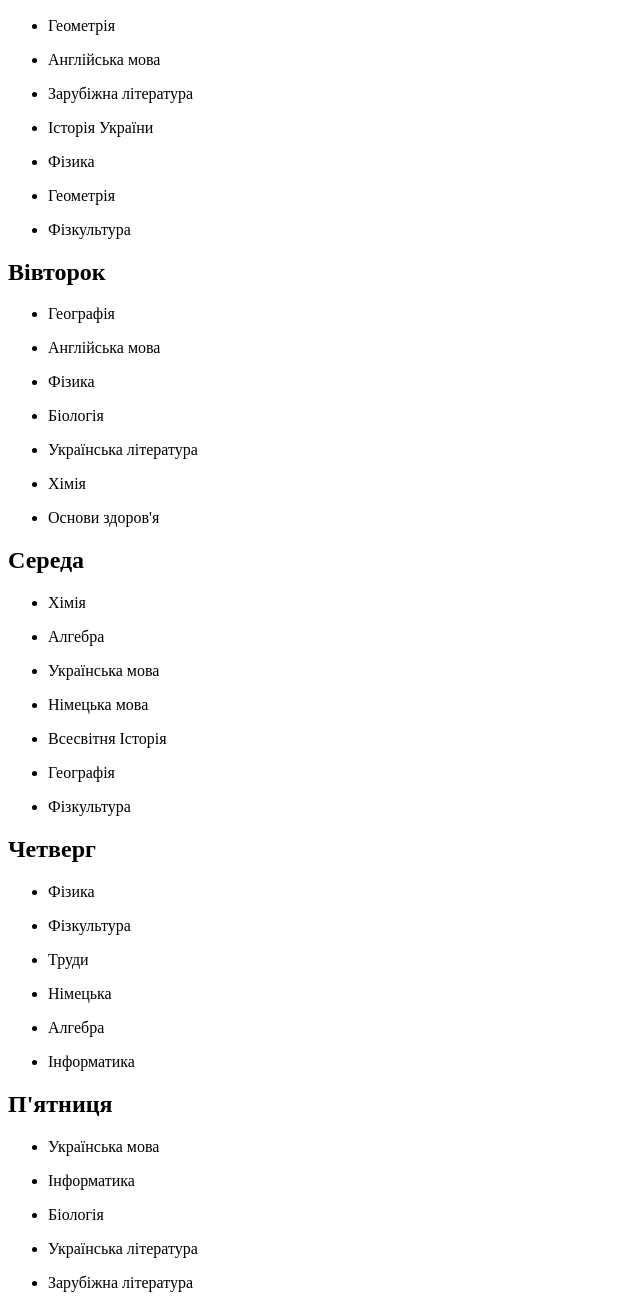
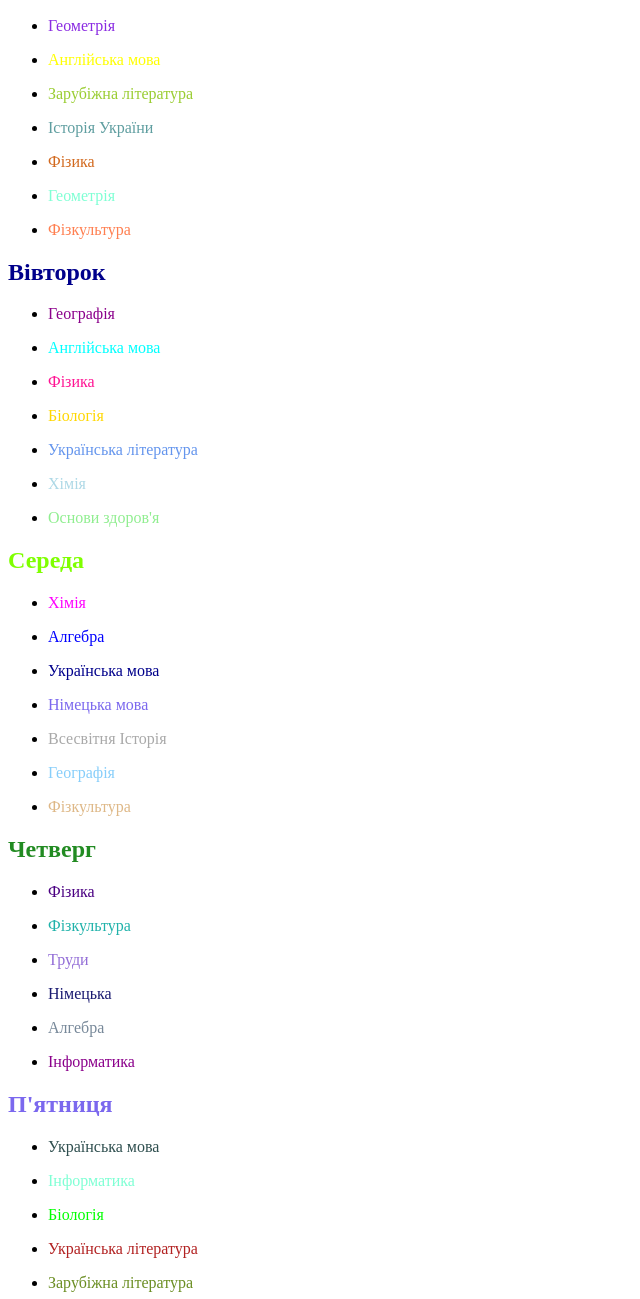
Before and after one commit to Anastasiya1301/homework8, a plain HTML site: page index.html in a window 1280 px wide. Shown: the part 401-1700 px from the top of the page, without its empty margins (0-640 px from the left). Drawn offline with Linux system fonts and the light colour scheme.

Commit message:
перекрасили

```diff
--- a/css/style.css
+++ b/css/style.css
@@ -13,3 +13,120 @@ p:nth-child(7){
 .yellow{
     color: yellow;
 }
+.subtitle{
+    color: brown;
+}
+.text1{
+    color: blueviolet;
+}
+.text2{
+    color: yellow;
+}
+.text3{
+    color: yellowgreen;
+}
+.text4{
+    color: cadetblue;
+}
+.text5{
+    color: chocolate;
+}
+.text6{
+    color: aquamarine;
+}
+#text7{
+    color: coral;
+}
+.text8{
+    color: darkmagenta;
+}
+.subtitle2{
+    color: darkblue;
+}
+.text9{
+    color: aqua;
+}
+.text10{
+    color: deeppink;
+}
+.text11{
+    color: gold;
+}
+.text12{
+    color: cornflowerblue;
+}
+.text13{
+    color: lightblue;
+}
+.text14{
+    color: lightgreen;
+}
+.subtitle3{
+    color:chartreuse;
+}
+.text15{
+    color: fuchsia;
+}
+.text16{
+    color: blue;
+}
+.text17{
+    color: darkblue;
+}
+#text-deutsch{
+    color: mediumslateblue;
+}
+.text18{
+    color: darkgrey;
+}
+.text19{
+    color: lightskyblue;
+}
+.text20{
+    color: burlywood;
+}
+.subtitle4{
+    color: forestgreen;
+}
+.text21{
+    color: indigo;
+}
+.text22{
+    color: lightseagreen;
+}
+.text23{
+    color: rgb(147, 110, 215);
+}
+.text24{
+    color: midnightblue;
+}
+.text25{
+    color: lightslategray;
+}
+.text26{
+    color: darkmagenta;
+}
+.subtitle5{
+    color: mediumslateblue;
+}
+.text27{
+    color: darkslategray;
+}
+.text28{
+    color: aquamarine;
+}
+.text29{
+    color: lime;
+}
+.text30{
+    color: firebrick;
+}
+.text31{
+    color: olivedrab;
+}
+.text32{
+    color: orangered;
+}
+.text33{
+    color: tomato;
+}
--- a/index.html
+++ b/index.html
@@ -25,118 +25,118 @@
 <h2 class="subtitle">Понеділок</h2>
 <ul class="menu">
   <li class="menu-item1">
-    <p class="text">Геометрія</p>
+    <p class="text1">Геометрія</p>
   </li>
   <li class="menu-item2">
-    <p class="text">Англійська мова</p>
+    <p class="text2">Англійська мова</p>
   </li>
   <li class="menu-item3">
-    <p>Зарубіжна література</p>
+    <p class="text3">Зарубіжна література</p>
   </li>
   <li class="menu-item4">
-    <p>Історія України</p>
+    <p class="text4">Історія України</p>
   </li>
   <li class="menu-item5">
-    <p>Фізика</p>
+    <p class="text5">Фізика</p>
   </li>
   <li class="menu-item6">
-    <p>Геометрія</p>
+    <p class="text6">Геометрія</p>
   </li>
   <li class="menu-item7">
-    <p>Фізкультура</p>
+    <p id="text7">Фізкультура</p>
   </li>
 </ul>
 <h2 class="subtitle2">Вівторок</h2>
 <ul class="menu">
   <li class="menu-item8">
-    <p>Географія</p>
+    <p class="text8">Географія</p>
   </li>
   <li class="menu-item9">
-    <p>Англійська мова</p>
+    <p class="text9">Англійська мова</p>
   </li>
   <li class="menu-item10">
-    <p>Фізика</p>
+    <p class="text10">Фізика</p>
   </li>
   <li class="menu-item11">
-    <p>Біологія</p>
+    <p class="text11">Біологія</p>
   </li>
   <li class="menu-item12">
-    <p>Українська література</p>
+    <p class="text12">Українська література</p>
   </li>
   <li class="menu-item13">
-    <p>Хімія</p>
+    <p class="text13">Хімія</p>
   </li>
   <li class="menu-item14">
-    <p>Основи здоров'я</p>
+    <p class="text14">Основи здоров'я</p>
   </li>
 </ul>
 <h2 class="subtitle3">Середа</h2>
 <ul class="menu">
   <li class="menu-item15">
-    <p>Хімія</p>
+    <p class="text15">Хімія</p>
   </li>
   <li class="menu-item16">
-    <p>Алгебра</p>
+    <p class="text16">Алгебра</p>
   </li>
   <li class="menu-item17">
-    <p>Українська мова</p>
+    <p class="text17">Українська мова</p>
   </li>
   <li>
-    <p>Німецька мова</p>
+    <p id="text-deutsch">Німецька мова</p>
   </li>
   <li class="menu-item18">
-    <p>Всесвітня Історія</p>
+    <p class="text18">Всесвітня Історія</p>
   </li>
   <li class="menu-item19">
-    <p>Географія</p>
+    <p class="text19">Географія</p>
   </li>
   <li class="menu-item20">
-    <p>Фізкультура</p>
+    <p class="text20">Фізкультура</p>
   </li>
 </ul>
 <h2 class="subtitle4">Четверг</h2>
 <ul class="menu">
   <li class="menu-item21">
-    <p>Фізика</p>
+    <p class="text21">Фізика</p>
   </li>
   <li class="menu-item22">
-    <p>Фізкультура</p>
+    <p class="text22">Фізкультура</p>
   </li>
   <li class="menu-item23">
-    <p>Труди</p>
+    <p class="text23">Труди</p>
   </li>
   <li class="menu-item24">
-    <p>Німецька</p>
+    <p class="text24">Німецька</p>
   </li>
   <li class="menu-item25">
-    <p>Алгебра</p>
+    <p class="text25">Алгебра</p>
   </li>
   <li class="menu-item26">
-    <p>Інформатика</p>
+    <p class="text26">Інформатика</p>
   </li>
 </ul>
 <h2 class="subtitle5">П'ятниця</h2>
 <ul class="menu">
   <li class="menu-item27">
-    <p>Українська мова</p>
+    <p class="text27">Українська мова</p>
   </li>
   <li class="menu-item28">
-    <p>Інформатика</p>
+    <p class="text28">Інформатика</p>
   </li>
   <li class="menu-item29">
-    <p>Біологія</p>
+    <p class="text29">Біологія</p>
   </li>
   <li class="menu-item30">
-    <p>Українська література</p>
+    <p class="text30">Українська література</p>
   </li>
   <li class="menu-item31">
-    <p>Зарубіжна література</p>
+    <p class="text31">Зарубіжна література</p>
   </li>
   <li class="menu-item32">
-    <p>Правознавство</p>
+    <p class="text32">Правознавство</p>
   </li>
   <li class="menu-item33">
-    <p>Мистецтво</p>
+    <p class="text33">Мистецтво</p>
   </li>
 </ul>
 </body>
```
